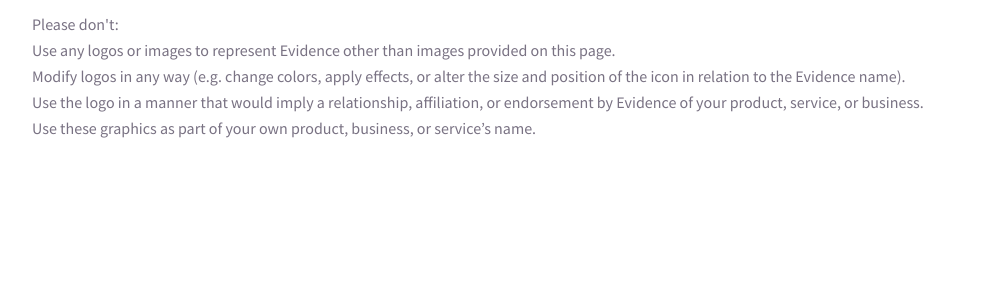
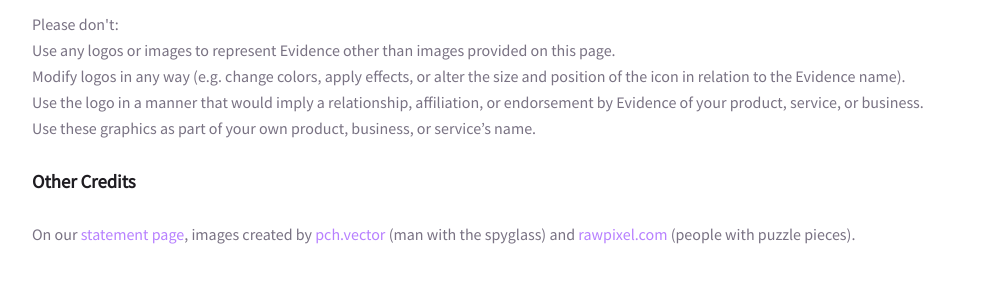
Before and after one commit to polyphene/polyphene.io, a Gatsby site: page /press-kit in a window 1280 px wide. Shown: the part 1116-1397 px from the top of the page, without its empty margins (128-1132 px from the left). Built offline with nearby package versions, Linux system fonts and the light colour scheme; Gatsby itself is replaced by a stand-in of ours.

Commit message:
:page_facing_up: Adding image credits.

```diff
--- a/src/pages/press-kit.js
+++ b/src/pages/press-kit.js
@@ -4,6 +4,7 @@
 import SEO from "../components/seo"
 import evidenceLogoBlack from "../../static/images/evidence_logo_black.svg"
 import evidencePurple from "../../static/images/evidence_purple.svg"
+import { Link } from "gatsby"
 
 const PressKitPage = () => (
     <Layout>
@@ -46,6 +47,9 @@
                         <li>Use these graphics as part of your own product, business, or service’s name.</li>
                     </ul>
                 </p>
+
+                <h3>Other Credits</h3>
+                <p>On our <Link to="/about" title={"About Us"}>statement page</Link>, images created by <a href="https://www.freepik.com/vectors/people">pch.vector</a> (man with the spyglass) and <a href="https://www.freepik.com/vectors/business">rawpixel.com</a> (people with puzzle pieces).</p>
             </div>
         </div>
     </Layout>
```
